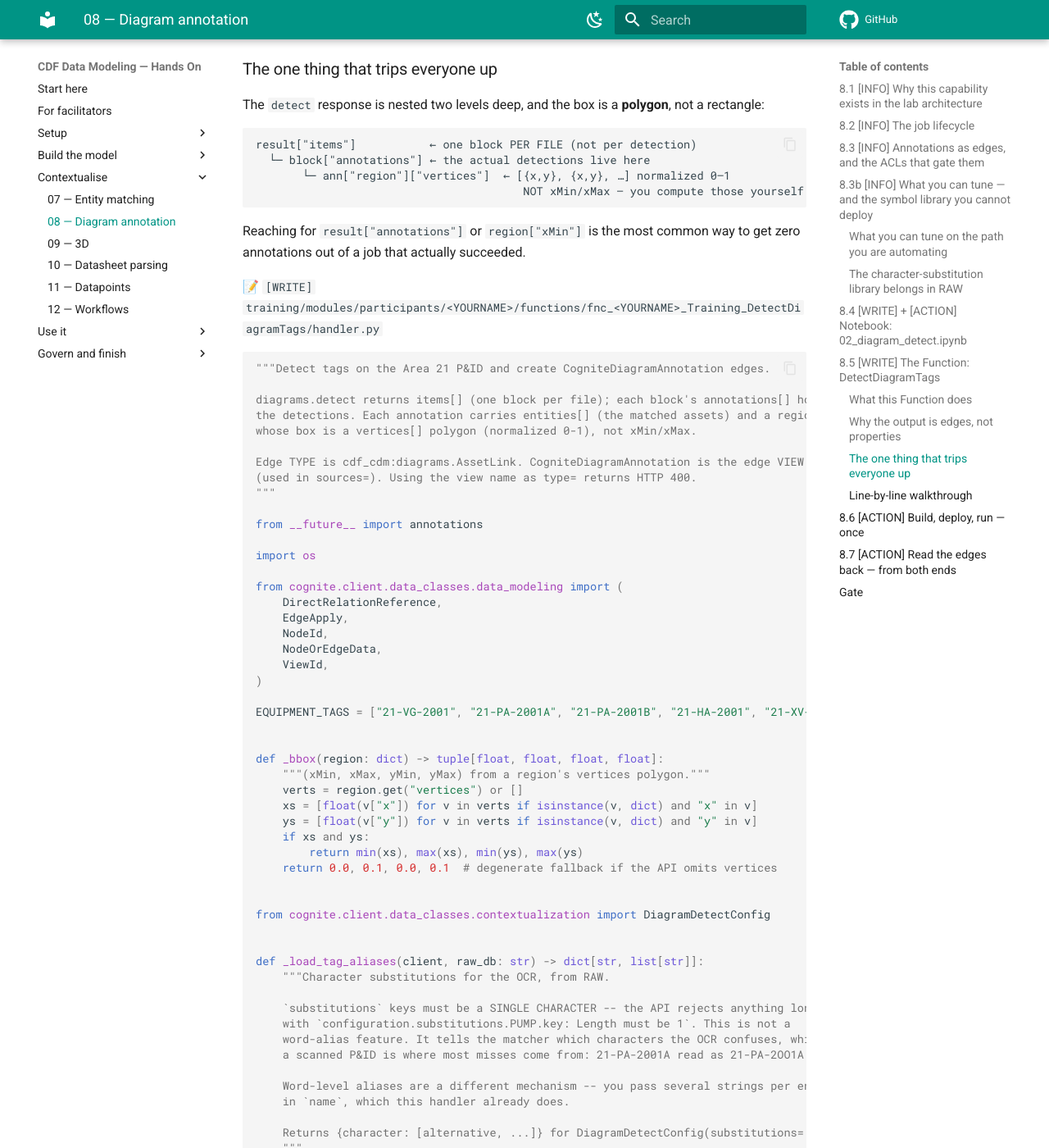
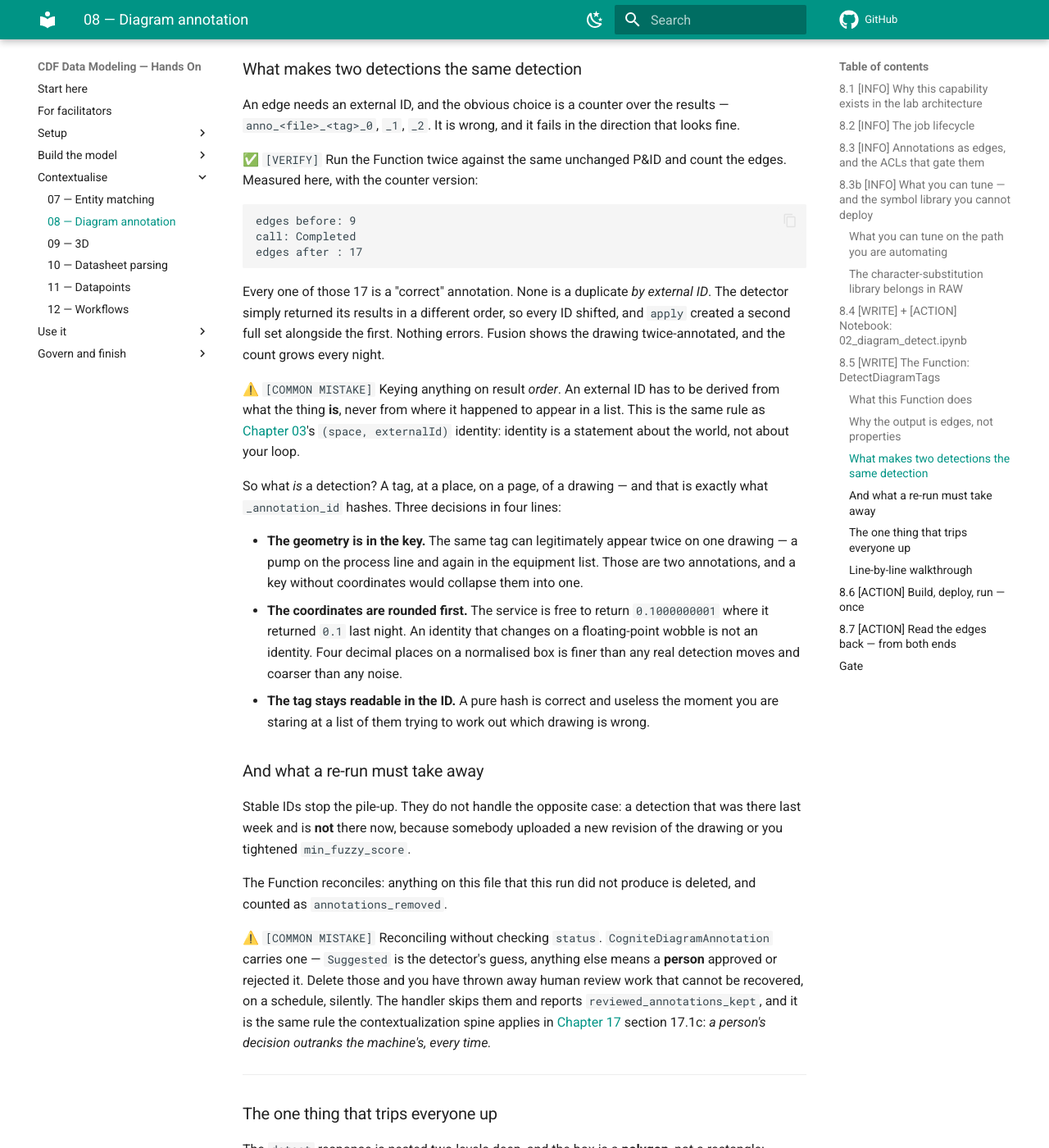
Before and after one commit to sebastian-srikanth/cdf-data-modeling-handson, an MkDocs documentation site: the page built from docs/08-diagram-annotation.md, in a window 1280 px wide and 1400 px high, scrolled down 6272 px. Shown: the whole window at 82% size. Built offline with MkDocs 1.6.1 and Material for MkDocs 9.7.7, drawn with Linux system fonts in a browser that asks for light colours; comment, search, counter and statistics services are not loaded; some of the changed text lies outside the part shown.

Commit message:
Fix diagram annotations piling up on every re-run
Ran DetectDiagramTags twice against the same unchanged P&ID and watched the edge
count go from 9 to 17. Every one of the 17 was a correct annotation and none was
a duplicate by external ID -- the IDs were keyed on a counter over the detection
results, the detector returned them in a different order, and apply() created a
second full set alongside the first. Nothing errors. The count grows every night.

Identity now comes from what a detection *is*: the tag, the page, and the
rounded bounding box of the drawing it sits on. Geometry is in the key because
the same tag legitimately appears twice on one drawing; the coordinates are
rounded because an identity that changes on a floating-point wobble is not an
identity; the tag stays readable in the ID because a pure hash is useless when
you are staring at a list of them.

Stable IDs stop the pile-up but not the opposite case, so the Function now also
reconciles: a detection this run did not produce is deleted and counted. It
never touches an edge whose status is anything but Suggested -- that means a
person approved or rejected it, and deleting those would destroy human review
work on a schedule, silently.

Eight unit tests pin the identity properties, including the two that fight each
other: a floating-point wobble must not change the ID, and a genuine 0.0002 move
must. A selfcheck now fails if two annotations describe the same tag at the same
place, which is what the pile-up looks like from the outside.

````diff
--- a/docs/08-diagram-annotation.md
+++ b/docs/08-diagram-annotation.md
@@ -257,6 +257,63 @@ not be traversed from the asset side. Modelling it as a diagram annotation **edg
 (`type=diagrams.AssetLink`, properties from view `CogniteDiagramAnnotation`)
 gives you both directions and a place to hang the per-link attributes.
 
+### What makes two detections the same detection
+
+An edge needs an external ID, and the obvious choice is a counter over the results —
+`anno_<file>_<tag>_0`, `_1`, `_2`. It is wrong, and it fails in the direction that looks
+fine.
+
+✅ `[VERIFY]` Run the Function twice against the same unchanged P&ID and count the edges.
+Measured here, with the counter version:
+
+```
+edges before: 9
+call: Completed
+edges after : 17
+```
+
+Every one of those 17 is a "correct" annotation. None is a duplicate *by external ID*.
+The detector simply returned its results in a different order, so every ID shifted, and
+`apply` created a second full set alongside the first. Nothing errors. Fusion shows the
+drawing twice-annotated, and the count grows every night.
+
+⚠️ `[COMMON MISTAKE]` Keying anything on result *order*. An external ID has to be derived
+from what the thing **is**, never from where it happened to appear in a list. This is the
+same rule as [Chapter 03](03-data-modeling.md)'s `(space, externalId)` identity: identity
+is a statement about the world, not about your loop.
+
+So what *is* a detection? A tag, at a place, on a page, of a drawing — and that is exactly
+what `_annotation_id` hashes. Three decisions in four lines:
+
+- **The geometry is in the key.** The same tag can legitimately appear twice on one
+  drawing — a pump on the process line and again in the equipment list. Those are two
+  annotations, and a key without coordinates would collapse them into one.
+- **The coordinates are rounded first.** The service is free to return `0.1000000001`
+  where it returned `0.1` last night. An identity that changes on a floating-point wobble
+  is not an identity. Four decimal places on a normalised box is finer than any real
+  detection moves and coarser than any noise.
+- **The tag stays readable in the ID.** A pure hash is correct and useless the moment you
+  are staring at a list of them trying to work out which drawing is wrong.
+
+### And what a re-run must take away
+
+Stable IDs stop the pile-up. They do not handle the opposite case: a detection that was
+there last week and is **not** there now, because somebody uploaded a new revision of the
+drawing or you tightened `min_fuzzy_score`.
+
+The Function reconciles: anything on this file that this run did not produce is deleted,
+and counted as `annotations_removed`.
+
+⚠️ `[COMMON MISTAKE]` Reconciling without checking `status`. `CogniteDiagramAnnotation`
+carries one — `Suggested` is the detector's guess, anything else means a **person**
+approved or rejected it. Delete those and you have thrown away human review work that
+cannot be recovered, on a schedule, silently. The handler skips them and reports
+`reviewed_annotations_kept`, and it is the same rule the contextualization spine applies
+in [Chapter 17](17-cross-cutting-mastery.md) section 17.1c: *a person's decision outranks
+the machine's, every time.*
+
+---
+
 ### The one thing that trips everyone up
 
 The `detect` response is nested two levels deep, and the box is a **polygon**, not a
@@ -345,6 +404,27 @@ def _load_tag_aliases(client, raw_db: str) -> dict[str, list[str]]:
         # pipe-separated, because a comma would fight the CSV
         aliases[character] = [a.strip() for a in alternatives.split("|") if a.strip()]
     return aliases
+
+
+def _annotation_id(file_xid: str, asset_xid: str, page: int, bbox: tuple) -> str:
+    """A stable external ID for one detection.
+
+    The obvious key -- a counter over the results -- is the one that does not work, and
+    it fails in the direction that looks fine: every re-run produces a *new* set of IDs,
+    so the edges accumulate instead of updating. Measured here, one re-run took a P&ID
+    from 9 annotation edges to 17, all of them "correct", none of them duplicates by
+    external ID.
+
+    What makes two detections the same detection is *where they are*: the same tag, at
+    the same place, on the same page, of the same drawing. So that is the key. The
+    coordinates are rounded before hashing because the service is free to return
+    1.0000000001 where it returned 1.0 last night, and an identity that changes on a
+    floating-point wobble is not an identity.
+    """
+    x_min, x_max, y_min, y_max = (round(float(v), 4) for v in bbox)
+    fingerprint = f"{file_xid}|{asset_xid}|{page}|{x_min}|{x_max}|{y_min}|{y_max}"
+    digest = hashlib.sha1(fingerprint.encode()).hexdigest()[:12]
+    return f"anno_{file_xid}_{asset_xid}_{digest}"[:255]
 
 
 def handle(client, data=None, secrets=None, function_call_info=None) -> dict:
@@ -408,7 +488,8 @@ def handle(client, data=None, secrets=None, function_call_info=None) -> dict:
                 seen.add(asset_xid)
                 edges.append(EdgeApply(
                     space=space,
-                    external_id=f"anno_{file_xid}_{asset_xid}_{idx}",
+                    external_id=_annotation_id(
+                        file_xid, asset_xid, page, (x_min, x_max, y_min, y_max)),
                     # Edge TYPE in cdf_cdm (not the view/container externalId).
                     # File→asset diagram hits use diagrams.AssetLink; CogniteDiagramAnnotation is the view.
                     type=DirectRelationReference("cdf_cdm", "diagrams.AssetLink"),
@@ -428,12 +509,45 @@ def handle(client, data=None, secrets=None, function_call_info=None) -> dict:
                     tags_found.append(asset_xid)
             idx += 1
 
+    # ---- reconcile before writing -------------------------------------------------
+    # Silence is not agreement. A detection this drawing carried last week and does not
+    # carry today is a *change* -- somebody uploaded a new revision of the P&ID, or the
+    # tuning changed -- and leaving the old edge in place means the graph asserts a tag
+    # is on a drawing that no longer shows it.
+    #
+    # The one thing that must never be removed is an edge a person ruled on. A
+    # CogniteDiagramAnnotation carries `status`; anything other than "Suggested" means a
+    # human approved or rejected it, and that decision outranks the detector -- exactly
+    # the rule the contextualization spine applies in Chapter 17 section 17.1c.
+    produced = {e.external_id for e in edges}
+    stale: list[EdgeId] = []
+    reviewed_kept = 0
+    try:
+        existing = client.data_modeling.instances.list(
+            instance_type="edge", sources=view, space=space, limit=-1)
+    except Exception:  # noqa: BLE001 - nothing written yet is a valid first-run state
+        existing = []
+    for edge in existing:
+        if edge.start_node.external_id != file_xid:
+            continue                       # another drawing's annotations
+        if edge.external_id in produced:
+            continue
+        status = (edge.properties.get(view) or {}).get("status")
+        if status not in (None, "", "Suggested"):
+            reviewed_kept += 1             # a person owns this one
+            continue
+        stale.append(EdgeId(space, edge.external_id))
+
     if edges:
         client.data_modeling.instances.apply(edges=edges)
+    if stale:
+        client.data_modeling.instances.delete(edges=stale)
 
     tags_missing = [t for t in EQUIPMENT_TAGS if t not in tags_found]
     return {
         "annotations_created": len(edges),
+        "annotations_removed": len(stale),
+        "reviewed_annotations_kept": reviewed_kept,
         "tags_found": tags_found,
         "tags_missing": tags_missing,
     }
````
Also changed, not shown: other parts of docs/08-diagram-annotation.md (+2 -0 lines), docs/17-cross-cutting-mastery.md (+1 -1 lines), 3 other files.
